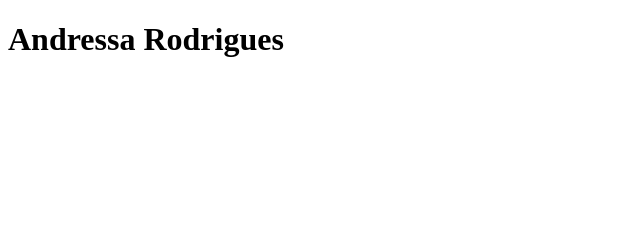
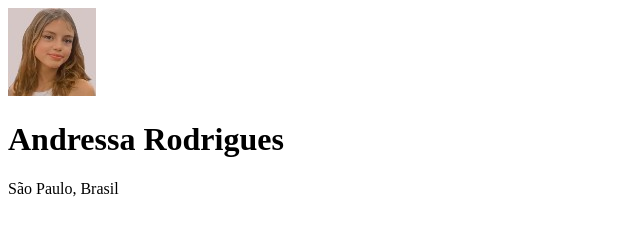
Before and after one commit to Andressa-Rodrigues-Accacio-12A/meus-links, a plain HTML site: page index.html in a window 1280 px wide. Shown: the whole page, without its empty margins (0-640 px from the left). Drawn offline with Linux system fonts and the light colour scheme.

Commit message:
desenvolvimento do html

```diff
--- a/index.html
+++ b/index.html
@@ -7,7 +7,9 @@
 </head>
 <body>
     <div>
+        <img src="./andressa88x88.jpg" alt="imagem do criador da página de links, Andressa Rodrigues">
         <h1>Andressa Rodrigues</h1>
+        <p>São Paulo, Brasil</p>
     </div>
 </body>
 </html>
```
